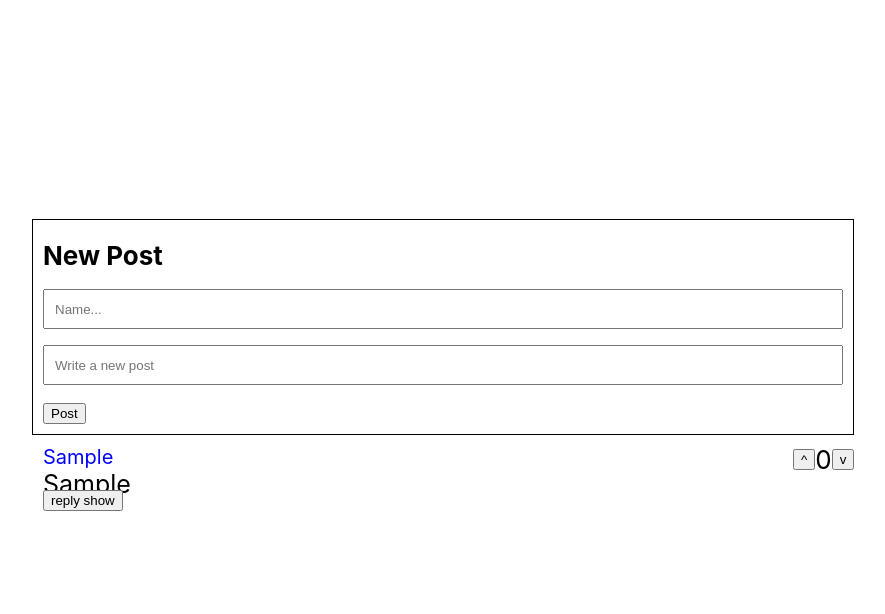
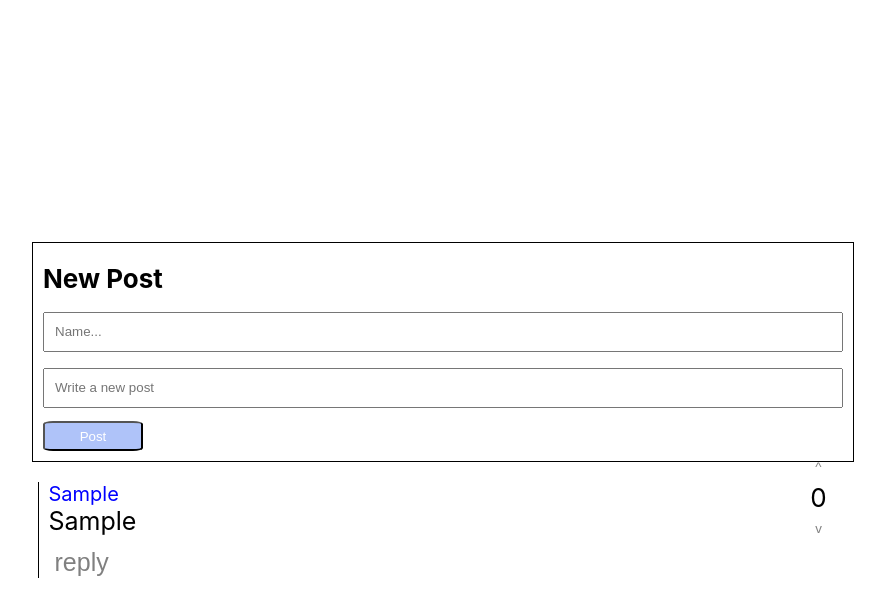
Before and after one commit to jlyu015/CS110, a React (Create React App) app in the folder lab4-files/my-app/: page / in a window 1280 px wide. Both pictures are taken after typing "Sample", "Sample" into the empty fields and a click on the button "Post". Shown: the top 614 px of the page, without its empty margins (197-1082 px from the left). Built offline with nearby package versions, Linux system fonts and the light colour scheme.

Commit message:
finished product

```diff
--- a/lab4-files/my-app/src/App.css
+++ b/lab4-files/my-app/src/App.css
@@ -9,10 +9,8 @@
   align-items: flex-start;
   width: 800px;
   height: auto;
-}
-
-.commentid{
-
+  padding-left: 10px;
+  border-left: 1px solid black;
 }
 
 .Comment {
@@ -22,7 +20,7 @@
 
 .Voter {
   display: flex;
-  flex-direction: row;
+  flex-direction: column;
   align-items: center;
 }
 .App-header {
@@ -49,13 +47,10 @@ input[type="text"] {
 .postContainer{
   border: 1px solid black;
   padding: 10px;
+  margin: 20px;
 }
 
 
-.commentContainer{
-  /* border: 1px solid black; */
-  padding: 10px;
-}
 
 @keyframes App-logo-spin {
   from {
@@ -68,8 +63,21 @@ input[type="text"] {
 
 .Voter{
   position: relative;
-  left: 400px;
-  top: 40px;
+  left: 375px;
+  top: 50px;
+  max-height: 10px;
+}
+.voter-button{
+  position: relative;
+  bottom: 140px;
+}
+
+.voter-button button{
+  /* margin: 0.25rem 0; */
+  background-color: transparent;
+  border: none;
+  cursor: pointer;
+  color:gray;
 }
 
 .comment-name{
@@ -97,20 +105,29 @@ input[type="text"] {
   box-sizing: border-box;
 }
 
-.voter-button{
-  position: relative;
-  bottom: 100px;
-  left: 350px;
-}
 
 .voter-score{
   position: relative;
-  bottom: 95px;
-  left: 350px;
+  bottom: 135px;
 }
 
-.reply button{
-  display: block;
-  position: relative;
-  bottom: 40px;
+.reply-button {
+  font-size: 25px;
+  background-color: white;
+  color: gray;
+  border: white;
 }
+
+.reply-button:hover {
+  cursor: pointer;
+  border: gray 1px solid;
+
+}
+
+.post-button {
+  background-color:#afc3f9;
+  border-radius: 10%;
+  color: white;
+  height:30px;
+  width:100px;
+}
--- a/lab4-files/my-app/src/NewPost.js
+++ b/lab4-files/my-app/src/NewPost.js
@@ -22,6 +22,9 @@ function NewPost(props) {
     setText(event.target.value);
   }
 
+  const buttonStyle = {
+    backgroundColor: name && text ? '#4281fa' : null
+  }
 
   return (
     <div className ="post">
@@ -31,7 +34,7 @@ function NewPost(props) {
         <div className='post-text'>
             <input type="text" value={text} onChange={nextChange} placeholder='Write a new post' />
         </div>
-        <button onClick={submit}>Post</button>
+        <button className='post-button'  style = {buttonStyle} onClick={submit}>Post</button>
     </div>
   );
 }
--- a/lab4-files/my-app/src/comment.js
+++ b/lab4-files/my-app/src/comment.js
@@ -29,15 +29,16 @@ function Comment(props) {
             </div>
 
             <Voter/>
-            <div className = "reply button">
-                {props.depth < 3 && <button onClick={()=>setShow(!show)}>reply {!show? "show":"hide"}</button>}
+            <div>
+                {props.depth < 3 && <button className='reply-button' onClick={()=>setShow(!show)}>reply {!show? "":""}</button>}
             </div>
-            {show && <NewPost addComment = {addComment}/>}
+
             <div className="commentContainer">
                 {comments.map((comment)=> (
                     <Comment addComment = {addReply} comment={comment} depth = {props.depth + 1}></Comment>
                 ))}
             </div>
+            {show && <NewPost addComment = {addComment}/>}
         </div>
 
     );
--- a/lab4-files/my-app/src/voter.js
+++ b/lab4-files/my-app/src/voter.js
@@ -16,7 +16,7 @@ export default function Voter(props) {
                 > ^ </button>
             </div>
 
-            <div className="voter-score">{score_var}</div>
+            <div className="voter-score"> {score_var} </div>
 
             <div className="voter-button">
                 <button onClick={
```
